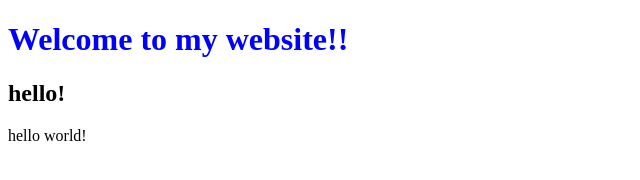
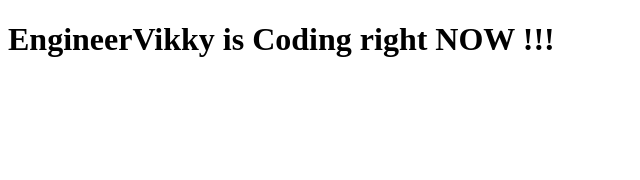
Before and after one commit to vikky2810/vikky2810.github.io, a plain HTML site: page index.html in a window 1280 px wide. Shown: the whole page, without its empty margins (0-640 px from the left). Drawn offline with Linux system fonts and the light colour scheme.

Commit message:
Add new TEXT

```diff
--- a/index.html
+++ b/index.html
@@ -7,8 +7,6 @@
     <title>EngineerVikky</title>
 </head>
 <body>
-    <h1 style="color:blue">Welcome to my website!!</h1>
-    <h2>hello!</h2>
-    hello world!
+    <h1>EngineerVikky is Coding right NOW !!!</h1>
 </body>
 </html>
```
